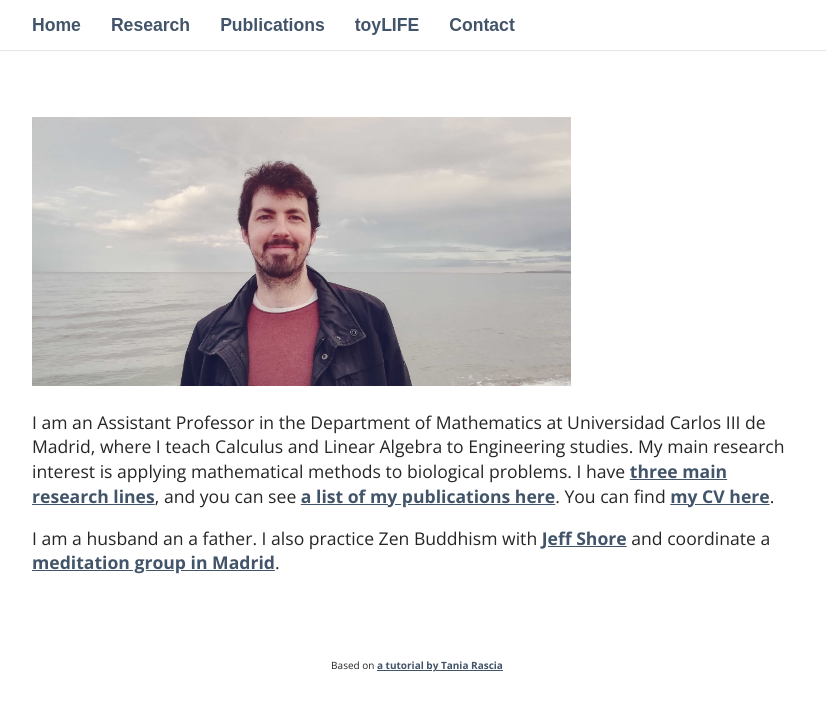
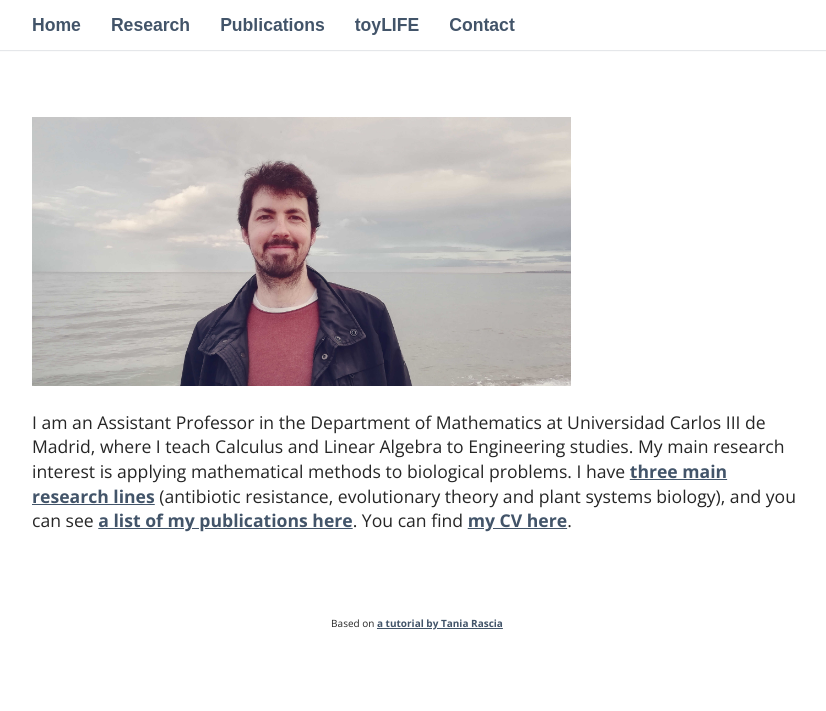
Before and after one commit to PabloCatalan/pablocatalan.github.io, a Jekyll site: the page built from index.md, in a window 1280 px wide. Shown: the top 711 px of the page, without its empty margins (223-1049 px from the left). Built offline with Jekyll 4.4.1, drawn with Linux system fonts in a browser that asks for light colours; some web fonts are replaced.

Commit message:
Update index.md

```diff
--- a/index.md
+++ b/index.md
@@ -4,6 +4,4 @@ layout: page
 
 <img src="https://github.com/PabloCatalan/pablocatalan.github.io/raw/master/whitish_wide_web2.jpg" width="70%" height="70%">
 
-I am an Assistant Professor in the Department of Mathematics at Universidad Carlos III de Madrid, where I teach Calculus and Linear Algebra to Engineering studies. My main research interest is applying mathematical methods to biological problems. I have [three main research lines](/research), and you can see [a list of my publications here](/publications). You can find [my CV here](/pablocatalan_cveng.pdf).
-
-I am a husband an a father. I also practice Zen Buddhism with [Jeff Shore](https://beingwithoutself.org) and coordinate a [meditation group in Madrid](https://pandazen.es).
+I am an Assistant Professor in the Department of Mathematics at Universidad Carlos III de Madrid, where I teach Calculus and Linear Algebra to Engineering studies. My main research interest is applying mathematical methods to biological problems. I have [three main research lines](/research) (antibiotic resistance, evolutionary theory and plant systems biology), and you can see [a list of my publications here](/publications). You can find [my CV here](/pablocatalan_cveng.pdf).
```
